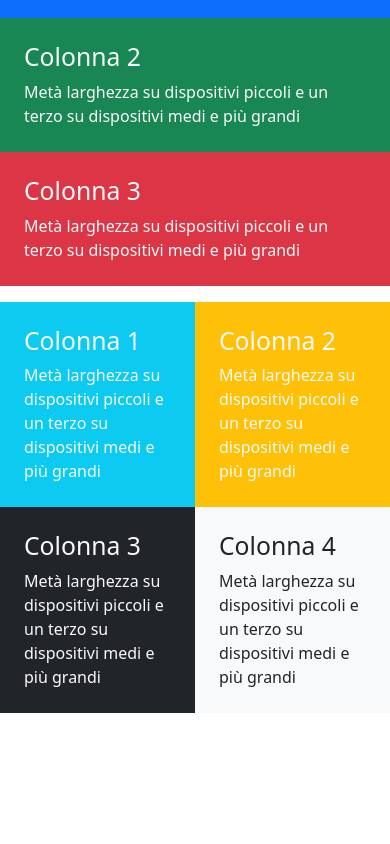
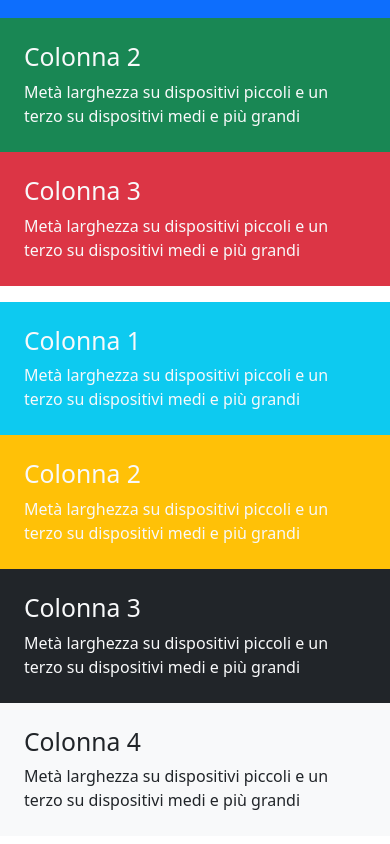
Before and after one commit to antonella1986/htmlcss-bootstrap-layout, a plain HTML site: page index.html in a window 390 px wide. Shown: the part 632-1476 px from the top of the page. Before the commit the page ends 1353 px from the top, so only its background shows below. Drawn offline with nearby package versions, Linux system fonts and the light colour scheme.

Commit message:
fix responsive bottom cols

```diff
--- a/index.html
+++ b/index.html
@@ -48,19 +48,19 @@
 
     <div class="container">
         <div class="row py-2 text-start">
-            <div class="col col-sm-6 bg-info text-light p-4">
+            <div class="col-lg-3 col-md-3 col-sm-6 bg-info text-light p-4">
                 <h2>Colonna 1</h2>
                 <div>Metà larghezza su dispositivi piccoli e un terzo su dispositivi medi e più grandi</div>
             </div>
-            <div class="col col-sm-6 bg-warning text-light p-4">
+            <div class="col-lg-3 col-md-3 col-sm-6 bg-warning text-light p-4">
                 <h2>Colonna 2</h2>
                 <div>Metà larghezza su dispositivi piccoli e un terzo su dispositivi medi e più grandi</div>
             </div>
-            <div class="col col-sm-6 bg-dark text-light p-4">
+            <div class="col-lg-3 col-md-3 col-sm-6 bg-dark text-light p-4">
                 <h2>Colonna 3</h2>
                 <div>Metà larghezza su dispositivi piccoli e un terzo su dispositivi medi e più grandi</div>
             </div>
-            <div class="col col-sm-6 bg-light text-dark p-4">
+            <div class="col-lg-3 col-md-3 col-sm-6 bg-light text-dark p-4">
                 <h2>Colonna 4</h2>
                 <div>Metà larghezza su dispositivi piccoli e un terzo su dispositivi medi e più grandi</div>
             </div>
```
